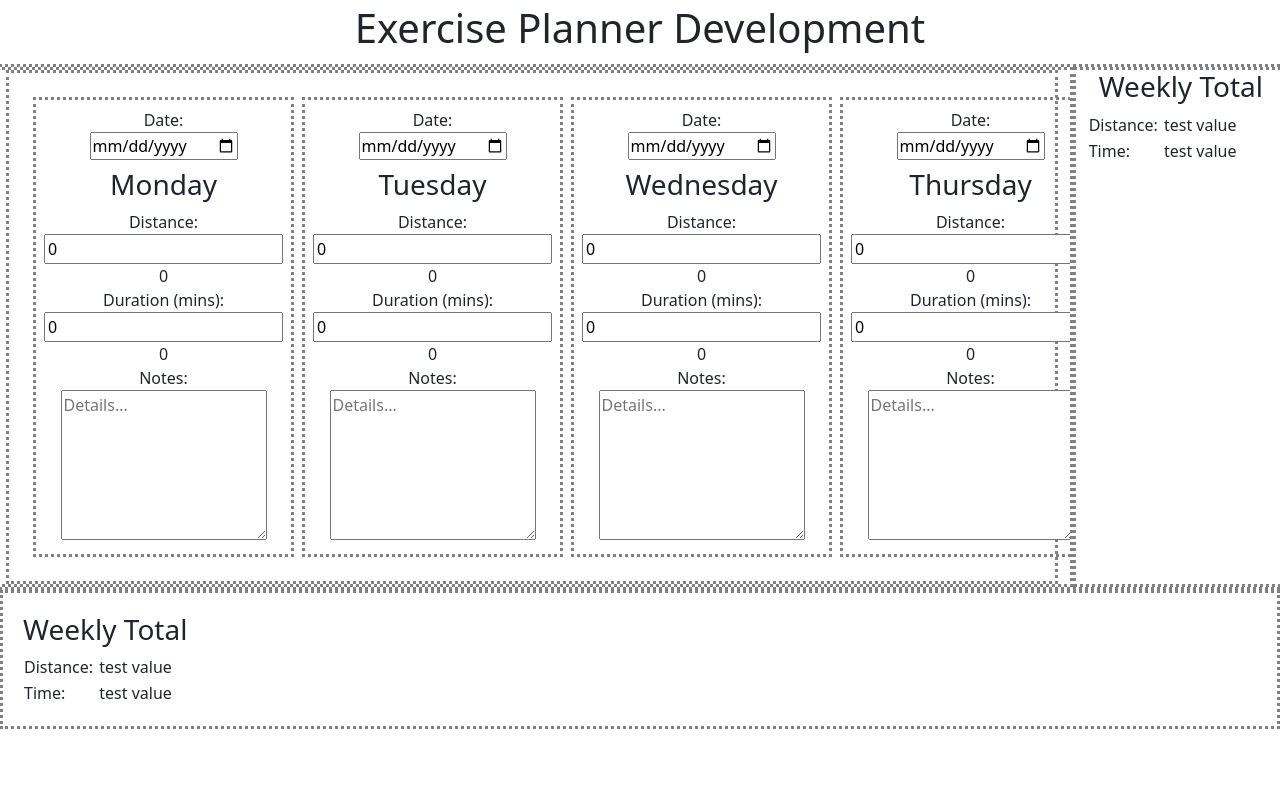
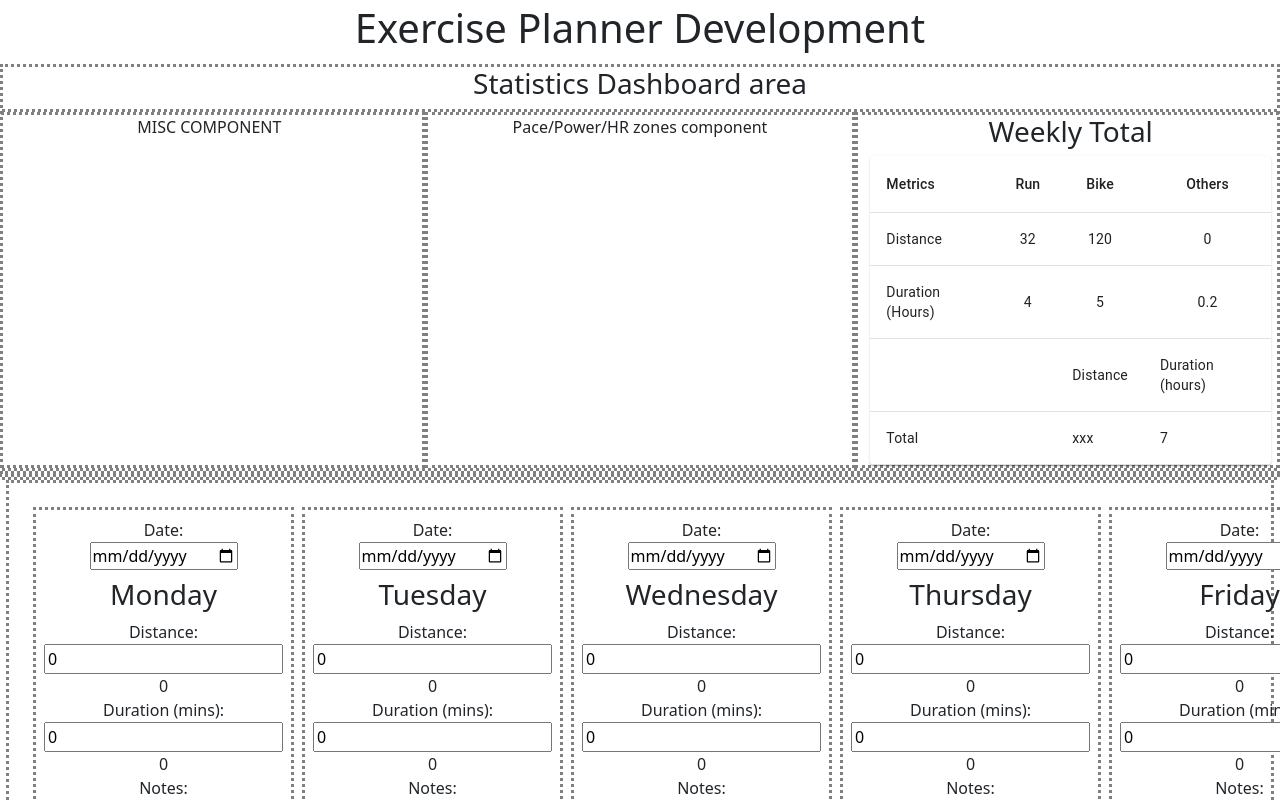
Before and after one commit to mistergavinn/exercise-planner-reactjs, a React (Create React App) app: page / in a window 1280 px wide. Shown: the top 800 px of the page. Built offline with nearby package versions, Linux system fonts and the light colour scheme.

Commit message:
re-org proj structure

```diff
--- a/package.json
+++ b/package.json
@@ -3,6 +3,9 @@
   "version": "0.1.0",
   "private": true,
   "dependencies": {
+    "@emotion/react": "^11.9.3",
+    "@emotion/styled": "^11.9.3",
+    "@mui/material": "^5.8.5",
     "@testing-library/jest-dom": "^5.16.4",
     "@testing-library/react": "^13.3.0",
     "@testing-library/user-event": "^13.5.0",
--- a/src/App.js
+++ b/src/App.js
@@ -1,27 +1,15 @@
 import './App.scss';
 import BuildingArea from './Components/BuildingArea';
-import WeeklyStats from './Components/Displays/WeeklyStats';
-import WeekView from './Components/Displays/WeekView';
-
+import Dashboard from './Components/Dashboard';
 
 function App() {
   return (
     <div className="App">
-      <header>
-        <h1 className='p-1'>
-          Exercise Planner Development
-        </h1>
-      </header>
-      <div className='row border-outline' >
-        <div className='col-10 week-view-container border-outline'>
-          <WeekView />
+      <Dashboard />
 
-        </div>
-        <div className='col-2 border-outline'>
-          <WeeklyStats />
-        </div>
+      <div className="border-outline">
+        <BuildingArea />
       </div>
-      <BuildingArea />
     </div>
   );
 }
--- a/src/Components/BuildingArea.jsx
+++ b/src/Components/BuildingArea.jsx
@@ -1,5 +1,5 @@
 import React, { Component } from 'react';
-import WeeklyStats from './Displays/WeeklyStats';
+
 
 import './BuildingArea.scss';
 
@@ -17,7 +17,7 @@ class BuildingArea extends Component {
         return (
             <div className="border-outline ">
                 <div className='test-area'>
-                   <WeeklyStats />
+
                 </div>
 
             </div>
--- /dev/null
+++ b/src/Components/Dashboard.jsx
@@ -0,0 +1,27 @@
+import React, { Component } from 'react';
+import StatDashboard from './Displays/StatDashboard';
+import WeekView from './Displays/WeekView';
+
+class Dashboard extends Component {
+    state = {  }
+    render() {
+        return (
+          <div>
+            <header>
+              <h1 className="p-1">Exercise Planner Development</h1>
+            </header>
+            <div className="col-12 border-outline">
+              <StatDashboard />
+            </div>
+
+            <div className="row border-outline">
+              <div className="col-12 week-view-container border-outline">
+                <WeekView />
+              </div>
+            </div>
+          </div>
+        );
+    }
+}
+
+export default Dashboard;
--- /dev/null
+++ b/src/Components/Displays/StatDashboard.jsx
@@ -0,0 +1,26 @@
+import React, { Component } from 'react';
+import WeeklyStats from './WeeklyStats';
+
+class StatDashboard extends Component {
+    state = {  }
+    render() {
+        return (
+          <div>
+            <h3>Statistics Dashboard area</h3>
+            <div className="row border-outline">
+              <div className="col-4 border-outline">
+                MISC COMPONENT
+              </div>
+              <div className="col-4 border-outline">
+                Pace/Power/HR zones component
+              </div>
+              <div className="col-4 border-outline">
+                <WeeklyStats />
+              </div>
+            </div>
+          </div>
+        );
+    }
+}
+
+export default StatDashboard;
--- a/src/Components/Displays/WeekView.jsx
+++ b/src/Components/Displays/WeekView.jsx
@@ -1,5 +1,6 @@
 import React, { Component } from 'react';
 import DayView from './DayView';
+import WeeklyStats from './WeeklyStats';
 
 class WeekView extends Component {
     state = {
@@ -36,6 +37,7 @@ class WeekView extends Component {
     render() {
         return (
             <div className="border-outline ">
+                <div className="col-9">
                     <div className='test-area'>
                         {this.state.dayViews.map(dayView =>
                         <DayView key={dayView.id}
@@ -46,6 +48,10 @@ class WeekView extends Component {
                         />)}
                     </div>
                 </div>
+                <div className="col-3">
+                    <WeeklyStats />
+                </div>
+            </div>
         );
     }
 }
--- a/src/Components/Displays/WeeklyStats.jsx
+++ b/src/Components/Displays/WeeklyStats.jsx
@@ -1,25 +1,70 @@
 import React, { Component } from 'react';
+import Table from '@mui/material/Table';
+import TableBody from '@mui/material/TableBody';
+import TableCell from '@mui/material/TableCell';
+import TableContainer from '@mui/material/TableContainer';
+import TableHead from '@mui/material/TableHead';
+import TableRow from '@mui/material/TableRow';
+import Paper from '@mui/material/Paper';
+
+function createData(metric, run, bike, others) {
+    return { metric, run, bike, others};
+};
+
+const rows = [
+    createData('Distance', 32, 120, 0),
+    createData('Duration (Hours)', 4, 5, 0.2),
+];
 
 class WeeklyStats extends Component {
     state = {  }
     render() {
         return (
+          <div>
+            <h3>Weekly Total</h3>
             <div>
-                <h3>Weekly Total</h3>
-                <div className='text-align-left'>
-                    <table>
-                        <tr>
-                            <td>Distance: </td>&nbsp;
-                            <td> test value </td>
-                        </tr>
-                        <tr>
-                            <td>Time: </td>&nbsp;
-                            <td> test value </td>
-                        </tr>
-                    </table>
-                </div>
+              <TableContainer component={Paper}>
+                <Table sx={{ minWidth: 100 }} aria-label="simple table">
+                  <TableHead>
+                    <TableRow>
+                      <TableCell align="left">Metrics</TableCell>
+                      <TableCell align="center">Run</TableCell>
+                      <TableCell align="center">Bike</TableCell>
+                      <TableCell align="center">Others</TableCell>
+                    </TableRow>
+                  </TableHead>
+                  <TableBody>
+                    {rows.map((row) => (
+                      <TableRow
+                        key={row.name}
+                        sx={{
+                          "&:last-child td, &:last-child th": { border: 0 },
+                        }}
+                      >
+                        <TableCell component="th" scope="row">
+                          {row.metric}
+                        </TableCell>
+                        <TableCell align="center">{row.run}</TableCell>
+                        <TableCell align="center">{row.bike}</TableCell>
+                        <TableCell align="center">{row.others}</TableCell>
+                      </TableRow>
+                    ))}
 
+                    <TableRow>
+                      <TableCell align="left" colSpan={2}></TableCell>
+                      <TableCell alight="left">Distance</TableCell>
+                      <TableCell alight="left">Duration (hours)</TableCell>
+                    </TableRow>
+                    <TableRow>
+                      <TableCell align="left" colSpan={2}>Total</TableCell>
+                      <TableCell alight="center">xxx</TableCell>
+                      <TableCell alight="center">7</TableCell>
+                    </TableRow>
+                  </TableBody>
+                </Table>
+              </TableContainer>
             </div>
+          </div>
         );
     }
 }
```
Also changed, not shown: 1 other file (tests, documents, lock files or other folders). Lines whose indentation alone changed are shown as unchanged.
